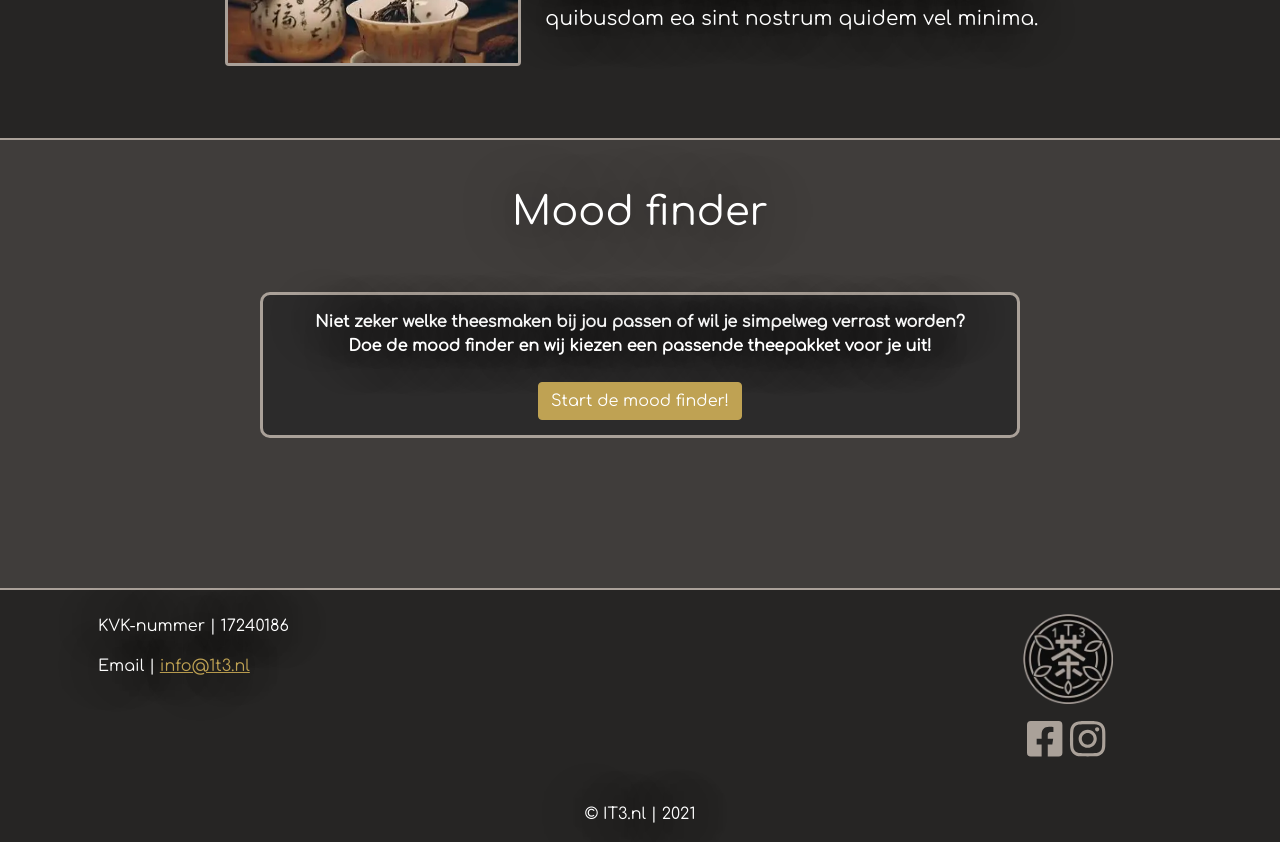
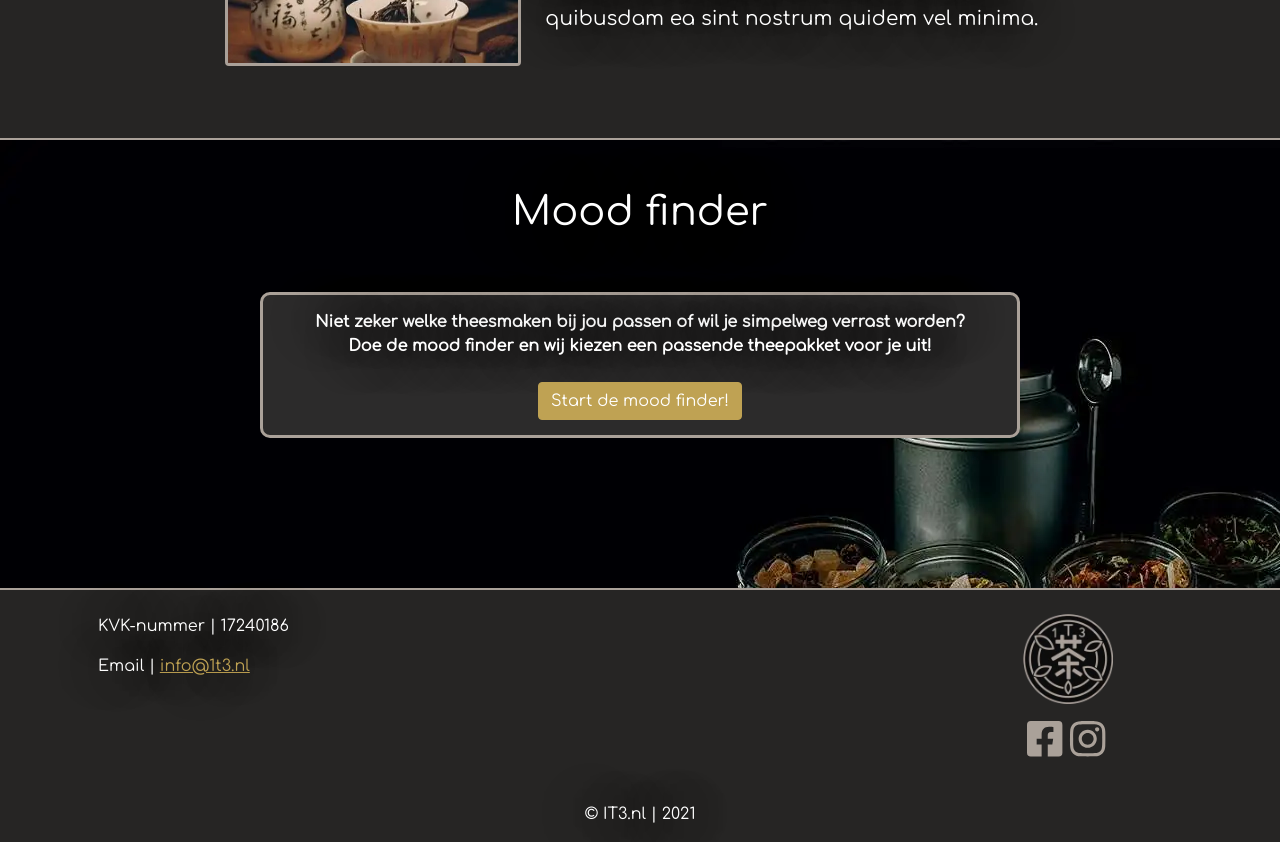
Before and after one commit to Pjiwm/1Thee3, a Vue app: page / in a window 1280 px wide. Shown: the part 1440-2282 px from the top of the page. Built offline with nearby package versions, Linux system fonts and the light colour scheme.

Commit message:
added new styling again for quiz image

```diff
--- a/src/components/Quiz.vue
+++ b/src/components/Quiz.vue
@@ -164,16 +164,15 @@ export default {
 }
 
 .quiz-background {
-
-  position: relative;
+    background-image: url("../assets/tea_dark.webp");
 }
 
 .quiz-background:after {
-  background-position: center;
+    background-position: center;
   background-size: cover;
   background-repeat: no-repeat;
   background-attachment: fixed;
-  background-image: url("../assets/tea_dark.webp");
+  position: relative;
 }
 
 image {
```
